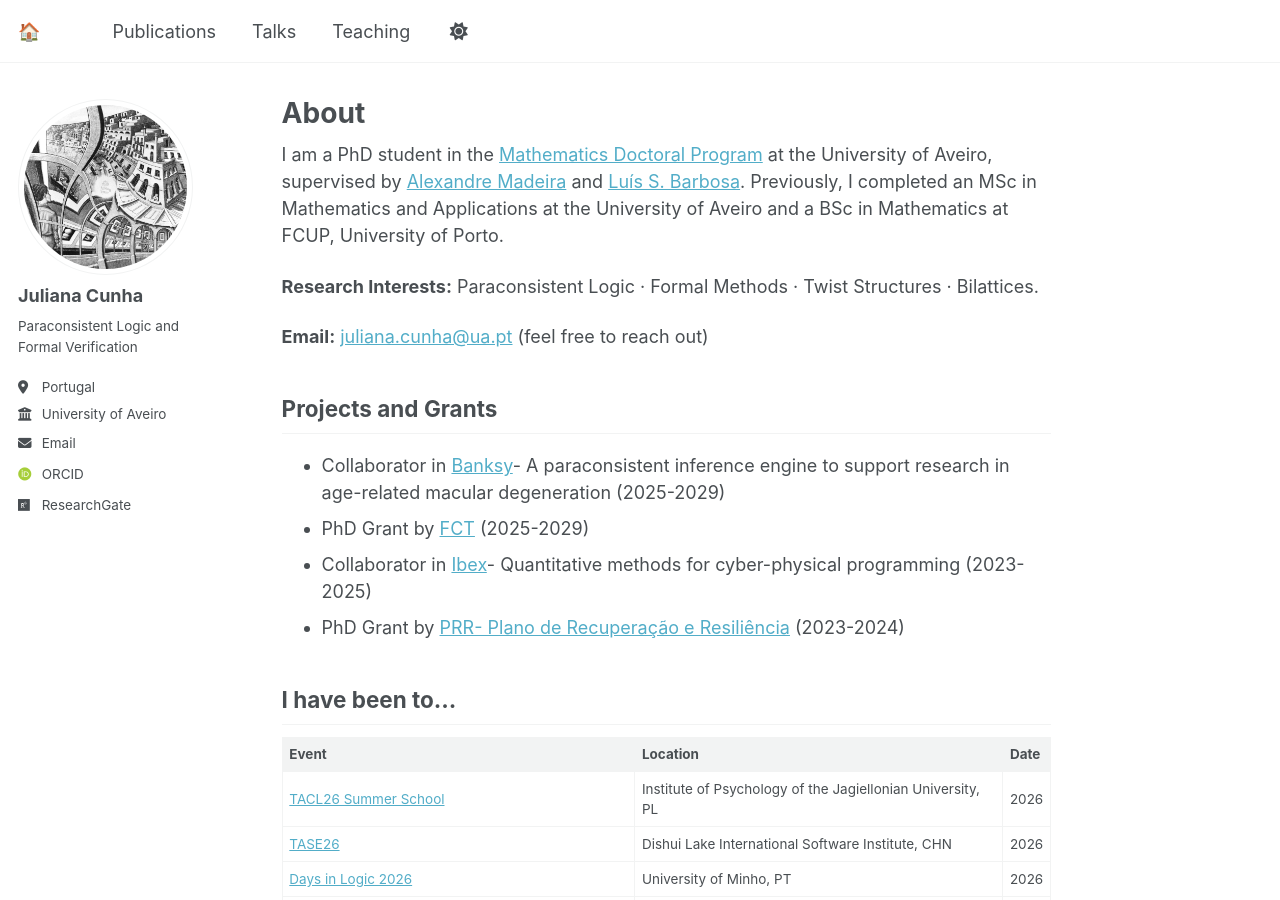
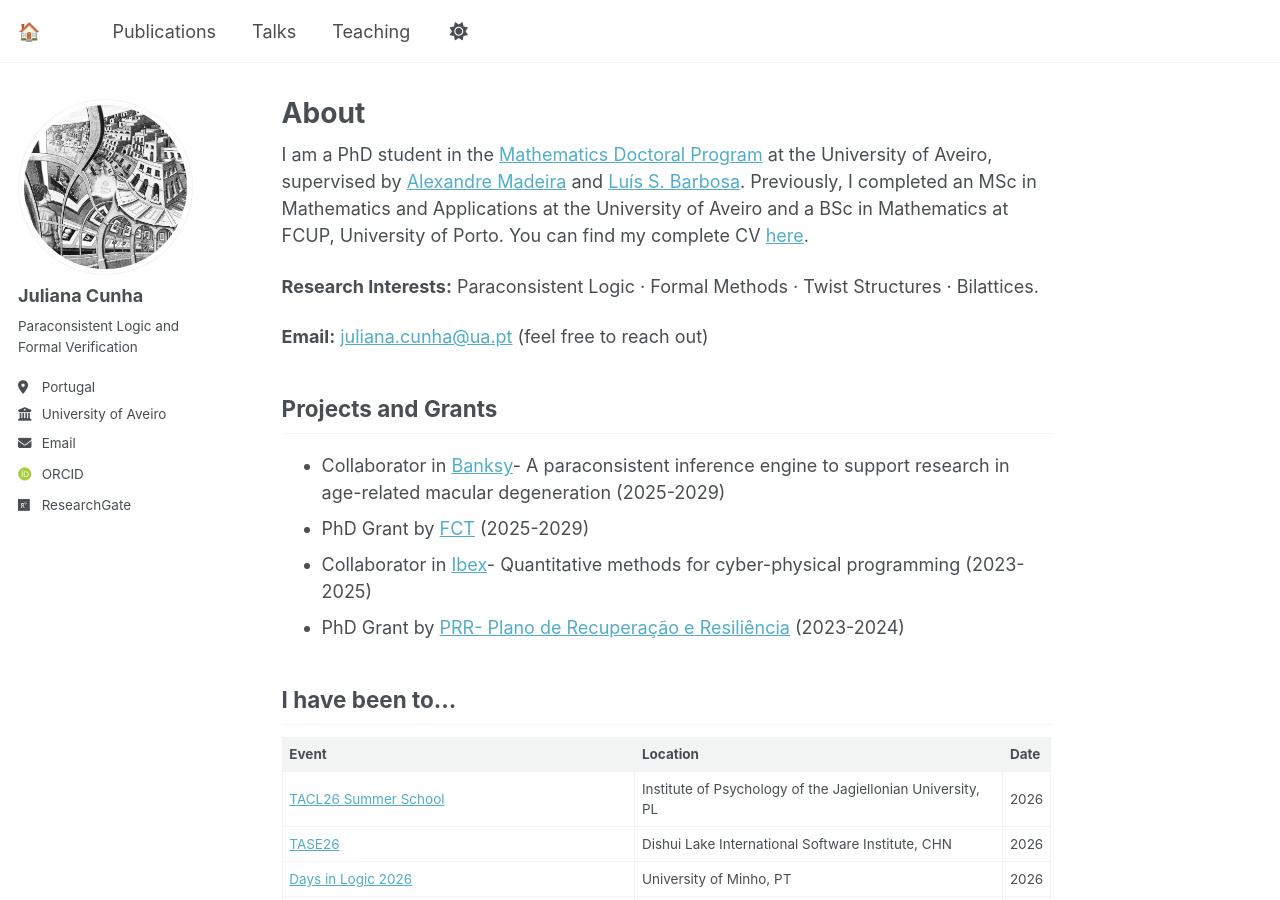
Before and after one commit to juliana-cunha/juliana-cunha.github.io, a Jekyll site: the page built from _pages/about.md, in a window 1280 px wide and 900 px high. Built offline with Jekyll 4.4.1, drawn with Linux system fonts in a browser that asks for light colours; some web fonts are replaced; a script that is not in the unit is left out.

Commit message:
Update about.md

```diff
--- a/_pages/about.md
+++ b/_pages/about.md
@@ -7,7 +7,7 @@ redirect_from:
   - /about.html
 ---
 
-I am a PhD student in the [Mathematics Doctoral Program](https://www.ua.pt/en/curso/210) at the University of Aveiro, supervised by [Alexandre Madeira](https://sweet.ua.pt/madeira/) and [Luís S. Barbosa](https://www.di.uminho.pt/~lsb/). Previously, I completed an MSc in Mathematics and Applications at the University of Aveiro and a BSc in Mathematics at FCUP, University of Porto.
+I am a PhD student in the [Mathematics Doctoral Program](https://www.ua.pt/en/curso/210) at the University of Aveiro, supervised by [Alexandre Madeira](https://sweet.ua.pt/madeira/) and [Luís S. Barbosa](https://www.di.uminho.pt/~lsb/). Previously, I completed an MSc in Mathematics and Applications at the University of Aveiro and a BSc in Mathematics at FCUP, University of Porto.  You can find my complete CV [here](http://juliana-cunha.github.io/files/CV.pdf).
 
 **Research Interests:** Paraconsistent Logic · Formal Methods · Twist Structures · Bilattices.
 
```
